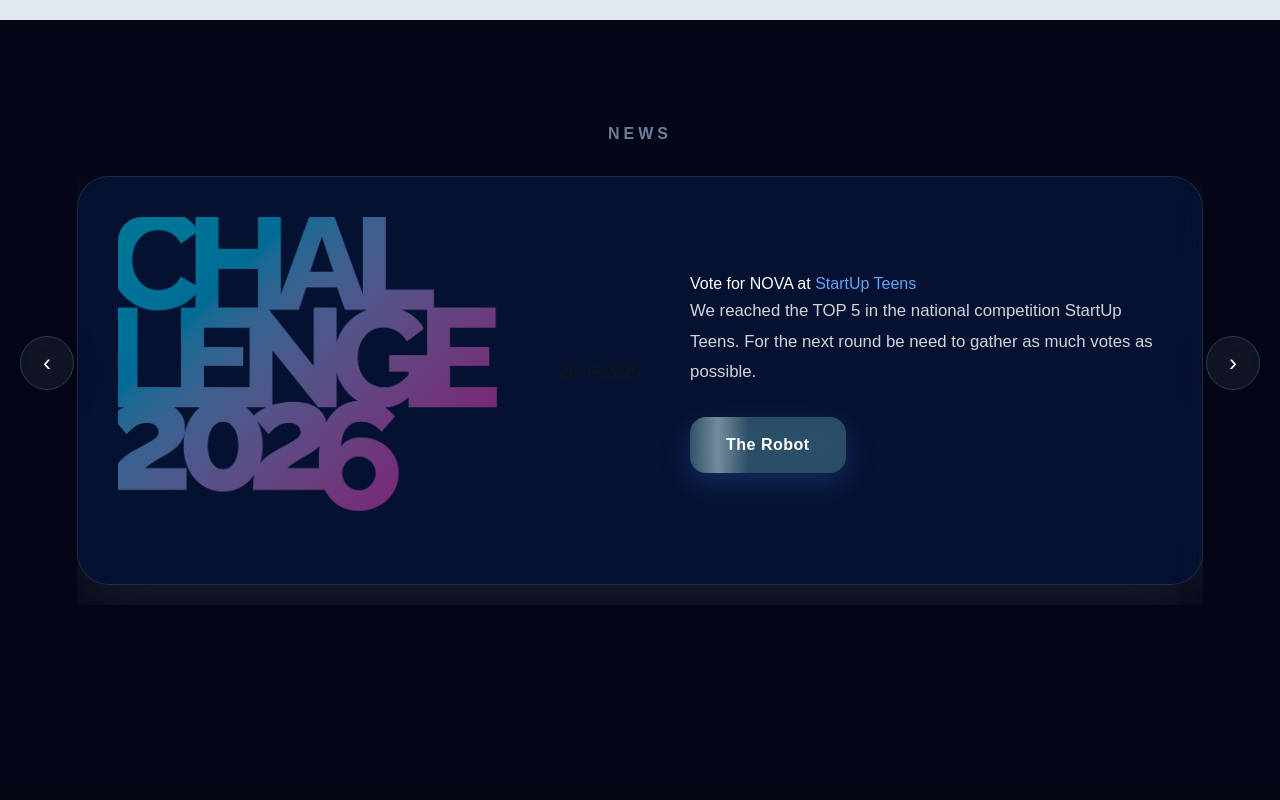
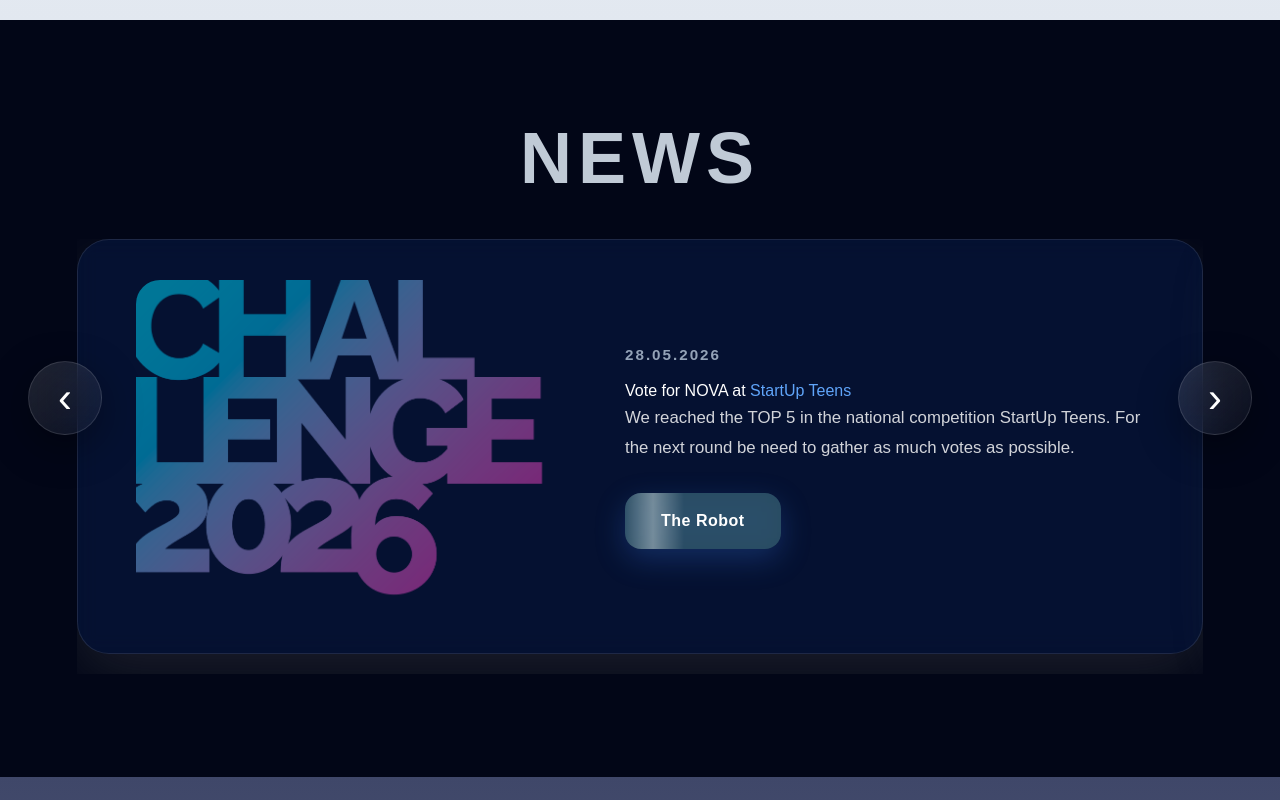
Before and after one commit to novadeinstar/nova-website, a Next.js app: page / in a window 1280 px wide. Shown: the part 1680-2480 px from the top of the page. Built offline with nearby package versions, Linux system fonts and the light colour scheme.

Commit message:
homepage

```diff
--- a/app/page.tsx
+++ b/app/page.tsx
@@ -213,13 +213,15 @@
         {/* TITLE */}
         <motion.p
           style={{
-            color: "#798ca4",
-            letterSpacing: "4px",
+            color: "#cbd5e1",
+            letterSpacing: "6px",
             textTransform: "uppercase",
-            fontWeight: "600",
-            marginBottom: "30px",
+            fontWeight: "700",
+            marginBottom: "45px",
             textAlign: "center",
-            opacity: 0.9,
+            opacity: 0.95,
+            fontSize: "clamp(2.2rem, 6vw, 4.5rem)",
+            lineHeight: "1",
           }}
         >
           News
@@ -231,45 +233,47 @@
             document
               .getElementById("newsScroller")
               ?.scrollBy({
-                left: -500,
+                left: -700,
                 behavior: "smooth",
               });
           }}
           style={{
             position: "absolute",
-            left: "20px",
+            left: "28px",
             top: "50%",
             transform: "translateY(-50%)",
-            width: "54px",
-            height: "54px",
-            borderRadius: "50%",
-            border: "1px solid rgba(255,255,255,0.15)",
-            background: "rgba(255,255,255,0.06)",
-            backdropFilter: "blur(12px)",
-            WebkitBackdropFilter: "blur(12px)",
+            width: "74px",
+            height: "74px",
+            borderRadius: "999px",
+            border:
+              "1px solid rgba(255,255,255,0.12)",
+            background:
+              "linear-gradient(to bottom right, rgba(255,255,255,0.12), rgba(255,255,255,0.04))",
+            backdropFilter: "blur(18px)",
+            WebkitBackdropFilter: "blur(18px)",
             color: "white",
-            fontSize: "1.5rem",
-            fontWeight: "300",
+            fontSize: "2.6rem",
+            fontWeight: "200",
             cursor: "pointer",
-            zIndex: 10,
+            zIndex: 20,
             display: "flex",
             alignItems: "center",
             justifyContent: "center",
             transition: "all 0.25s ease",
             boxShadow:
-              "0 8px 30px rgba(0,0,0,0.25)",
+              "0 12px 40px rgba(0,0,0,0.35)",
           }}
           onMouseEnter={(e) => {
+            e.currentTarget.style.transform =
+              "translateY(-50%) scale(1.12)";
             e.currentTarget.style.background =
-              "rgba(255,255,255,0.14)";
-            e.currentTarget.style.transform =
-              "translateY(-50%) scale(1.08)";
+              "linear-gradient(to bottom right, rgba(255,255,255,0.2), rgba(255,255,255,0.08))";
           }}
           onMouseLeave={(e) => {
-            e.currentTarget.style.background =
-              "rgba(255,255,255,0.06)";
             e.currentTarget.style.transform =
               "translateY(-50%) scale(1)";
+            e.currentTarget.style.background =
+              "linear-gradient(to bottom right, rgba(255,255,255,0.12), rgba(255,255,255,0.04))";
           }}
         >
           ‹
@@ -280,45 +284,47 @@
             document
               .getElementById("newsScroller")
               ?.scrollBy({
-                left: 500,
+                left: 700,
                 behavior: "smooth",
               });
           }}
           style={{
             position: "absolute",
-            right: "20px",
+            right: "28px",
             top: "50%",
             transform: "translateY(-50%)",
-            width: "54px",
-            height: "54px",
-            borderRadius: "50%",
-            border: "1px solid rgba(255,255,255,0.15)",
-            background: "rgba(255,255,255,0.06)",
-            backdropFilter: "blur(12px)",
-            WebkitBackdropFilter: "blur(12px)",
+            width: "74px",
+            height: "74px",
+            borderRadius: "999px",
+            border:
+              "1px solid rgba(255,255,255,0.12)",
+            background:
+              "linear-gradient(to bottom right, rgba(255,255,255,0.12), rgba(255,255,255,0.04))",
+            backdropFilter: "blur(18px)",
+            WebkitBackdropFilter: "blur(18px)",
             color: "white",
-            fontSize: "1.5rem",
-            fontWeight: "300",
+            fontSize: "2.6rem",
+            fontWeight: "200",
             cursor: "pointer",
-            zIndex: 10,
+            zIndex: 20,
             display: "flex",
             alignItems: "center",
             justifyContent: "center",
             transition: "all 0.25s ease",
             boxShadow:
-              "0 8px 30px rgba(0,0,0,0.25)",
+              "0 12px 40px rgba(0,0,0,0.35)",
           }}
           onMouseEnter={(e) => {
+            e.currentTarget.style.transform =
+              "translateY(-50%) scale(1.12)";
             e.currentTarget.style.background =
-              "rgba(255,255,255,0.14)";
-            e.currentTarget.style.transform =
-              "translateY(-50%) scale(1.08)";
+              "linear-gradient(to bottom right, rgba(255,255,255,0.2), rgba(255,255,255,0.08))";
           }}
           onMouseLeave={(e) => {
-            e.currentTarget.style.background =
-              "rgba(255,255,255,0.06)";
             e.currentTarget.style.transform =
               "translateY(-50%) scale(1)";
+            e.currentTarget.style.background =
+              "linear-gradient(to bottom right, rgba(255,255,255,0.12), rgba(255,255,255,0.04))";
           }}
         >
           ›
@@ -369,13 +375,13 @@
               <a href="https://www.startupteens.de/" target="_blank" rel="noopener noreferrer" style={{ flex: "1 1 320px", display: "flex", justifyContent: "center", alignItems: "center", transition: "transform 0.25s ease", }} > <Image src="/images/homepage/STLogo.png" alt="StartUp Teens" width={500} height={400} style={{ width: "100%", maxWidth: "420px", borderRadius: "24px", height: "auto", cursor: "pointer", }} /> </a>
 
               {/* TEXT */}
-              <h1>28.05.2026</h1>
               <div
                 style={{
                   flex: "1 1 400px",
                   color: "white",
                 }}
               >
+                <p style={{ color: "#94a3b8", fontSize: "0.95rem", letterSpacing: "2px", marginBottom: "12px", textTransform: "uppercase", fontWeight: "600", }} > 28.05.2026 </p>
                 <h2>
                   Vote for NOVA at{" "}
                   <a
@@ -455,13 +461,13 @@
               </div>
 
               {/* TEXT */}
-              <h1>21.03.2026</h1>
               <div
                 style={{
                   flex: "1 1 400px",
                   color: "white",
                 }}
               >
+                <p style={{ color: "#94a3b8", fontSize: "0.95rem", letterSpacing: "2px", marginBottom: "12px", textTransform: "uppercase", fontWeight: "600", }} > 10.04.2026 </p>
                 <h2
                   style={{
                     fontSize:
@@ -504,7 +510,7 @@
           padding:
             "clamp(60px, 8vw, 100px) clamp(20px, 6vw, 80px)",
           background:
-            "linear-gradient(to bottom, #020617, #000)",
+            "linear-gradient(to bottom, #3f4769, #626a7c)",
           color: "white",
           textAlign: "center",
           maxWidth: "1600px",
```
